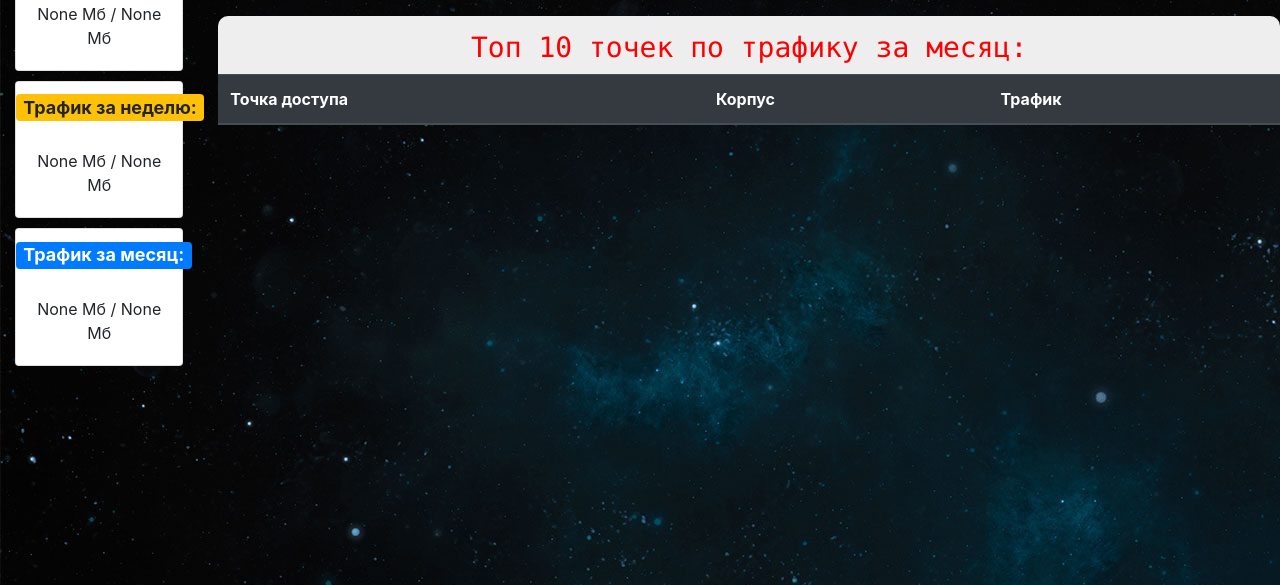
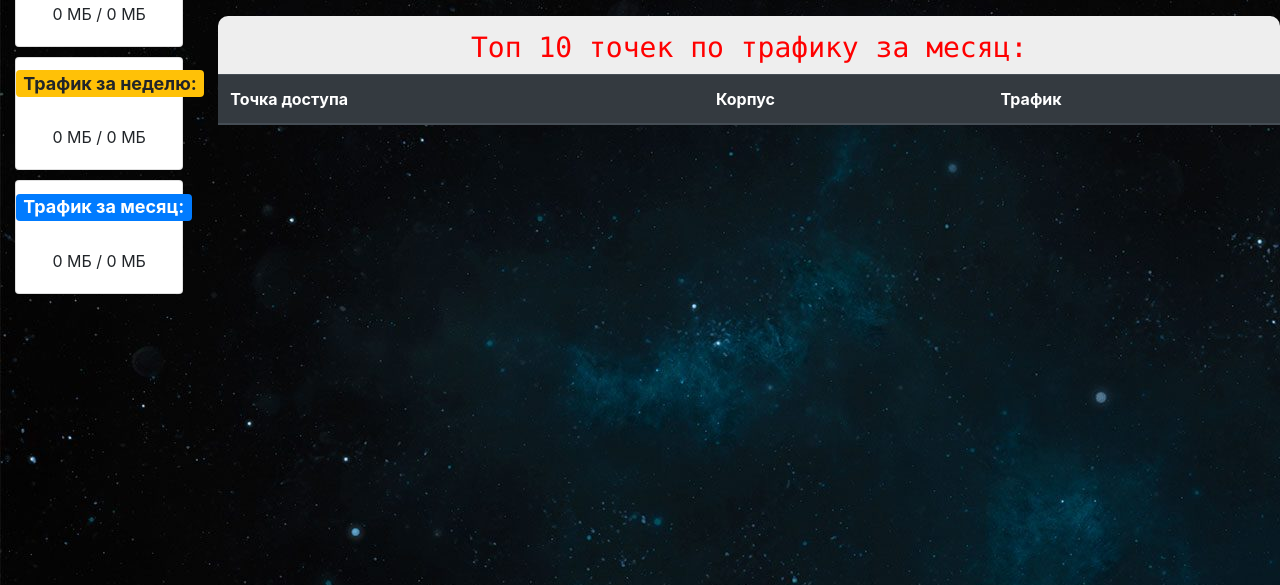
Before and after one commit to kitanin90/smart_wifi, a Django app: page /panel/ in a window 1280 px wide. Shown: the part 160-745 px from the top of the page. Run offline with Django 3.2, Linux system fonts and the light colour scheme; the visitor is signed in with stand-in values (Sample User, id 1); data that the repository does not hold is empty; parts of the project's set-up code (start-up, migrations or seed data) failed here and were passed over; some libraries are stand-ins or nearby versions.

Commit message:
Fix none on dashboard

```diff
--- a/panel/dashboard.py
+++ b/panel/dashboard.py
@@ -34,7 +34,6 @@ def get_traffic_from_date(date):
 
 
 def get_top10_clients_from_date(date):
-    # TODO: FIX None
     top_clients = Session.objects.filter(acctstarttime__gte=date).values('username').annotate(
         traffic=Sum((F("acctinputoctets") + F("acctoutputoctets")) / BYTES_IN_MB)
     ).order_by('-traffic')[:10]
@@ -46,7 +45,6 @@ def get_top10_clients_from_date(date):
 
 
 def get_top10_points_from_date(date):
-    # TODO: FIX None
     top_points = Session.objects.filter(acctstarttime__gte=date).values('calledstationid').annotate(
         traffic=Sum((F("acctinputoctets") + F("acctoutputoctets")) / BYTES_IN_MB)
     ).order_by('-traffic')[:10]
--- a/panel/templates/panel/dashboard.html
+++ b/panel/templates/panel/dashboard.html
@@ -18,21 +18,24 @@
                     <div class="card" style="width: auto;">
                         <h4><span class="badge badge-success">Трафик за сегодня:</span></h4>
                         <div class="card-body">
-                            <p class="card-text">{{ day_traffic.download }} Мб / {{ day_traffic.upload }} Мб</p>
+                            <p class="card-text">{{ day_traffic.download|default_if_none:0 }} МБ
+                                / {{ day_traffic.upload|default_if_none:0 }} МБ</p>
                         </div>
                     </div>
 
                     <div class="card" style="width: auto;">
                         <h4><span class="badge badge-warning">Трафик за неделю:</span></h4>
                         <div class="card-body">
-                            <p class="card-text">{{ week_traffic.download }} Мб / {{ week_traffic.upload }} Мб</p>
+                            <p class="card-text">{{ week_traffic.download|default_if_none:0 }} МБ
+                                / {{ week_traffic.upload|default_if_none:0 }} МБ</p>
                         </div>
                     </div>
 
                     <div class="card" style="width: auto;">
                         <h4><span class="badge badge-primary">Трафик за месяц:</span></h4>
                         <div class="card-body">
-                            <p class="card-text">{{ month_traffic.download }} Мб / {{ month_traffic.upload }} Мб</p>
+                            <p class="card-text">{{ month_traffic.download|default_if_none:0 }} МБ
+                                / {{ month_traffic.upload|default_if_none:0 }} МБ</p>
                         </div>
                     </div>
 
```
